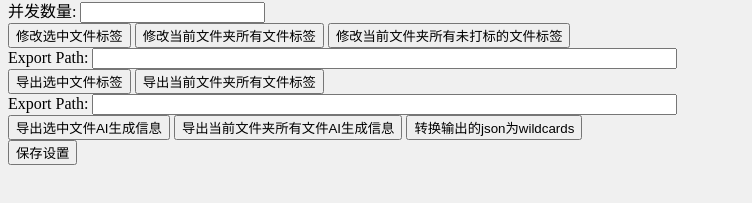
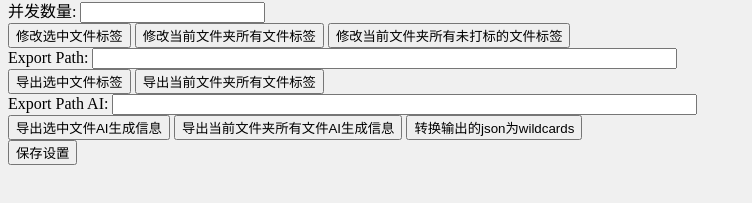
Before and after one commit to SNamiris/TaggerforEagle, a website with bundled scripts: page index.html in a window 1280 px wide. Shown: the part 115-318 px from the top of the page, 0-752 px from the left. Built offline with nearby package versions, Linux system fonts and the light colour scheme.

Commit message:
update readme

```diff
--- a/index.html
+++ b/index.html
@@ -43,7 +43,7 @@
     <button id="exportTags_folder">导出当前文件夹所有文件标签</button><br>
 
     <!--导出ai生成信息-->
-    <label for="export-path-AI">Export Path:</label>
+    <label for="export-path-AI">Export Path AI:</label>
     <input type="text" id="export-path-AI" name="export-path-AI" size="70"><br>
     <button id="exportAIinfo">导出选中文件AI生成信息</button>
     <button id="exportAIinfo_folder">导出当前文件夹所有文件AI生成信息</button>
```
Also changed, not shown: readme.md, readme.txt (deleted), 1 other file.
